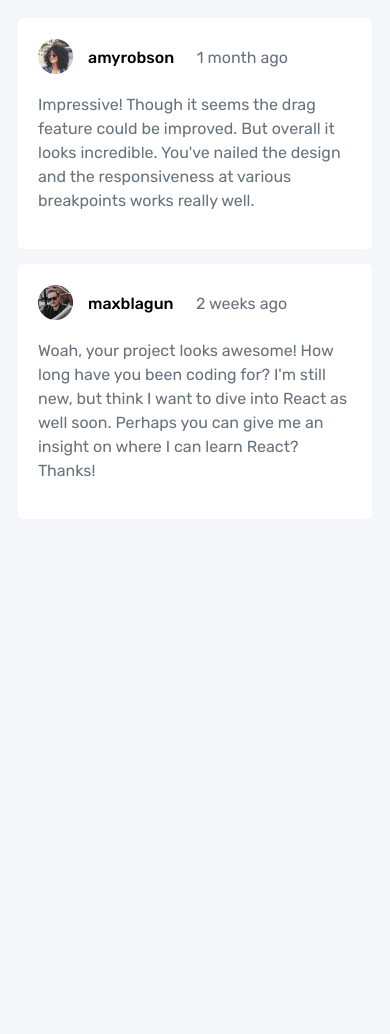
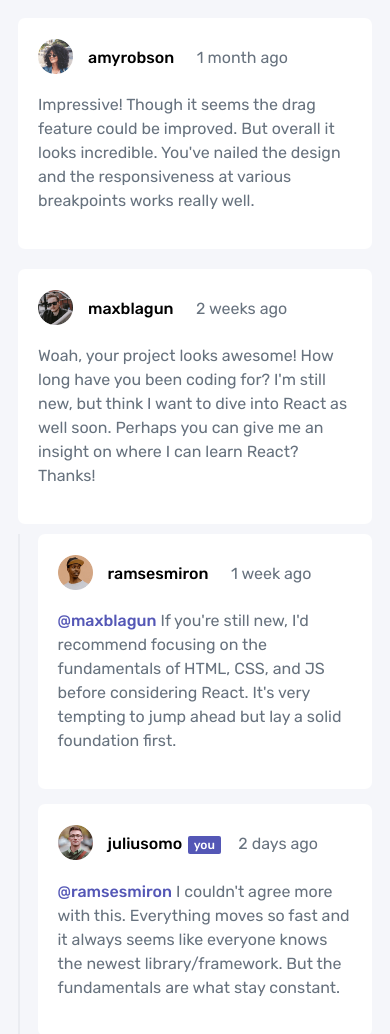
Before and after one commit to sparrowsl/FEM-interactive-comments, a Svelte app: page / in a window 390 px wide. Shown: the top 1034 px of the page. Before the commit the page ends 852 px from the top, so only its background shows below. Built offline with nearby package versions, Linux system fonts and the light colour scheme.

Commit message:
Comments and replies done for mobile

```diff
--- a/src/components/Comment.svelte
+++ b/src/components/Comment.svelte
@@ -1,47 +1,86 @@
 <script>
+	import data from "../../data.json";
+
+	let currentUser = data.currentUser;
+
 	export let imageURL;
 	export let username;
 	export let datePosted;
 	export let text;
+	export let isReply = false;
+	export let replyingTo = "";
 </script>
 
-<div class="comment-card">
+<div class="comment-card" class:is-reply={isReply}>
 	<div class="user-info">
 		<div class="profile-img">
-			<img src="{imageURL}" alt="{username}'s' profile" loading="lazy" />
+			<img src={imageURL} alt="{username}'s' profile" loading="lazy" />
 		</div>
-		<p><strong>{username}</strong> <span class="date-posted">{datePosted}</span></p>
+		<p>
+			<!-- Add a username tag if the current user has this reply -->
+			{#if username === currentUser.username}
+				<strong style="margin: 0;">{username}</strong>
+				<span class="user-tag">you</span>
+			{:else}
+				<strong>{username}</strong>
+			{/if}
+			<span class="date-posted">{datePosted}</span>
+		</p>
 	</div>
 
-	<p class="comment">{text}</p>
+	{#if replyingTo}
+		<p class="comment"><strong>@{replyingTo}</strong> {text}</p>
+	{:else}
+		<p class="comment">{text}</p>
+	{/if}
 </div>
 
 <style>
 	.comment-card {
-		border-radius: 5px;
+		border-radius: 7px;
 		padding: 2em;
 		background-color: hsl(0, 0%, 100%);
 		font-family: "Rubik", sans-serif;
 	}
-	.date-posted, .comment{
+	.is-reply {
+		width: 80%;
+		margin-inline-end: auto;
+		justify-self: flex-end;
+	}
+	.date-posted,
+	.comment {
 		color: hsl(211, 10%, 45%);
 		font-size: 1.6rem;
 	}
-	.comment{
+	.comment {
 		line-height: 1.5;
 	}
-	.user-info{
+	.comment strong {
+		font-weight: 500;
+		color: hsl(238, 40%, 52%);
+	}
+	.user-info {
 		display: flex;
 		align-items: center;
 		gap: 1.5em;
 	}
+	.user-tag {
+		display: inline-block;
+		background-color: hsl(238, 40%, 52%);
+		color: hsl(0, 0%, 100%);
+		font-weight: 500;
+		margin-inline: .25em 1.25em;
+		font-size: 1.2em;
+		padding: 0.2em 0.5em;
+		border-radius: 2px;
+	}
 	/* User's username */
-	.user-info strong{
+	.user-info strong {
 		font-size: 1.6rem;
 		font-weight: 500;
 		margin-right: 1.25em;
 	}
-	.profile-img img{
+	.profile-img img {
 		width: 35px;
 		height: 35px;
 	}
--- a/src/components/Comments.svelte
+++ b/src/components/Comments.svelte
@@ -1,25 +1,30 @@
 <script>
   import data from "../../data.json";
   import Comment from "./Comment.svelte";
+  import Replies from "./Replies.svelte";
 
-  // console.log(data)
-  let comments = data.comments
+  let comments = data.comments;
+  console.log(data.currentUser)
 </script>
 
 <section>
   {#each comments as comment}
-    <Comment imageURL={comment.user.image.png}
+    <Comment
+      imageURL={comment.user.image.png}
       username={comment.user.username}
       datePosted={comment.createdAt}
       text={comment.content}
     />
+    {#if comment.replies}
+      <Replies replies={comment.replies} />
+    {/if}
   {/each}
 </section>
 
 <style>
-  section{
+  section {
     display: flex;
     flex-direction: column;
-    gap: 1.5em;
+    gap: 1em;
   }
 </style>
--- /dev/null
+++ b/src/components/Replies.svelte
@@ -0,0 +1,26 @@
+<script>
+  import Comment from "./Comment.svelte";
+  export let replies;
+  console.log(replies)
+</script>
+
+<section>
+  {#each replies as reply}
+    <Comment imageURL={reply.user.image.png}
+      username={reply.user.username}
+      datePosted={reply.createdAt}
+      text={reply.content}
+      replyingTo={reply.replyingTo}
+    />
+  {/each}
+</section>
+
+<style>
+  section{
+    display: flex;
+    flex-direction: column;
+    gap: 1.5em;
+    border-left: 2px solid hsl(223, 19%, 93%);
+    padding-left: 1.75em;
+  }
+</style>
```
Also changed, not shown: src/components/NewComment.svelte (added).
